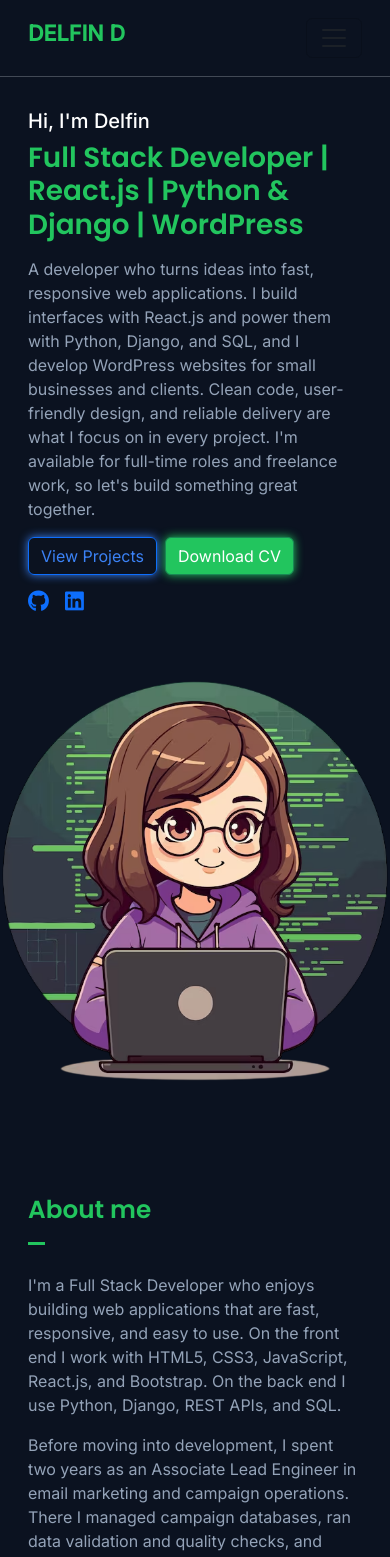
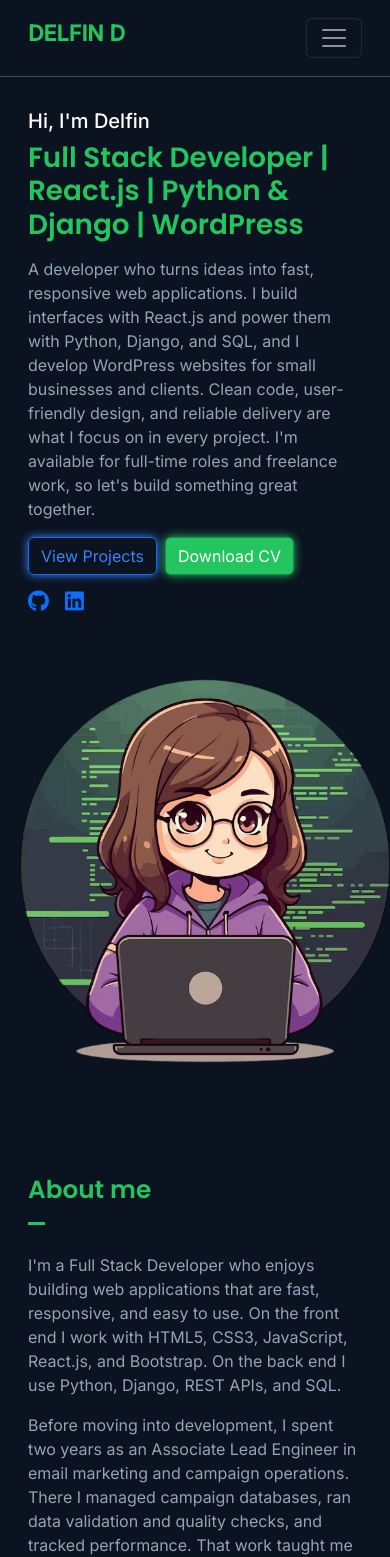
Before and after one commit to Delfin22072001/Frontend-Portfolio, a React (Vite) app: page / in a window 390 px wide. Shown: the top 1557 px of the page. Built offline with nearby package versions, Linux system fonts and the light colour scheme.

Commit message:
final commit

```diff
--- a/src/Pages/Home.jsx
+++ b/src/Pages/Home.jsx
@@ -164,8 +164,8 @@
                 <a href="https://www.linkedin.com/in/delfin-d-839876227/" target="_blank"><i className="fa-brands fa-linkedin fs-4"></i></a>
               </div>
             </div>
-            <div className="hero-image">
-              <img src={image} alt="Girl Coding" style={{ width: "500px" }} />
+            <div>
+              <img src={image} alt="Girl Coding" style={{ width: "500px", paddingLeft: "20px" }} />
             </div>
           </div>
         </section>
--- a/src/components/Navbar.jsx
+++ b/src/components/Navbar.jsx
@@ -2,7 +2,7 @@
 export default function Navbar() {
   return (
     <>
-      <nav className="navbar navbar-expand-lg px-3">
+      <nav className="navbar navbar-expand-lg px-3" data-bs-theme="dark">
         <div className="container pt-3">
           <a className="navbar-brand" href="#">
             <h4 className="fw-bold">DELFIN D</h4>
--- a/src/index.css
+++ b/src/index.css
@@ -25,6 +25,10 @@
 
 p{
   color:var(--text-muted);
+}
+
+.navbar-toggler-icon{
+  color:var(--text);
 }
 
 .navbar-brand h4, .contents h1, h2{
@@ -155,4 +159,8 @@
   .work{
     width: 100%;
   }
+  .nav-link:hover::after{
+    width:0;
+  }
+
 }
```
